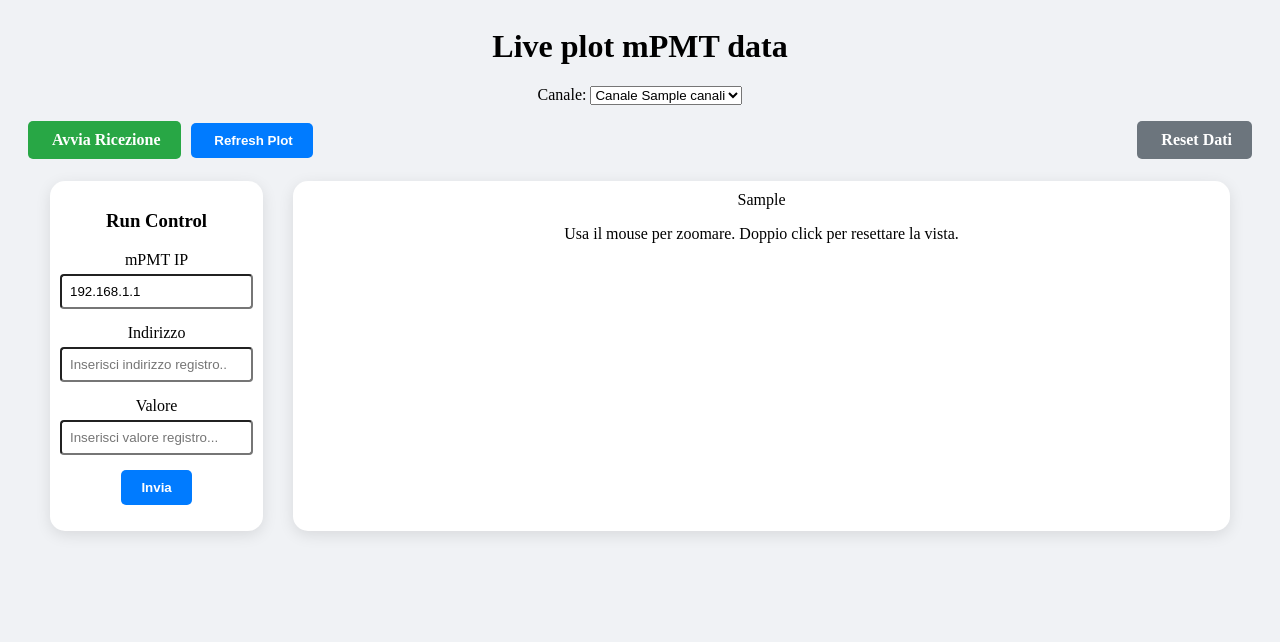
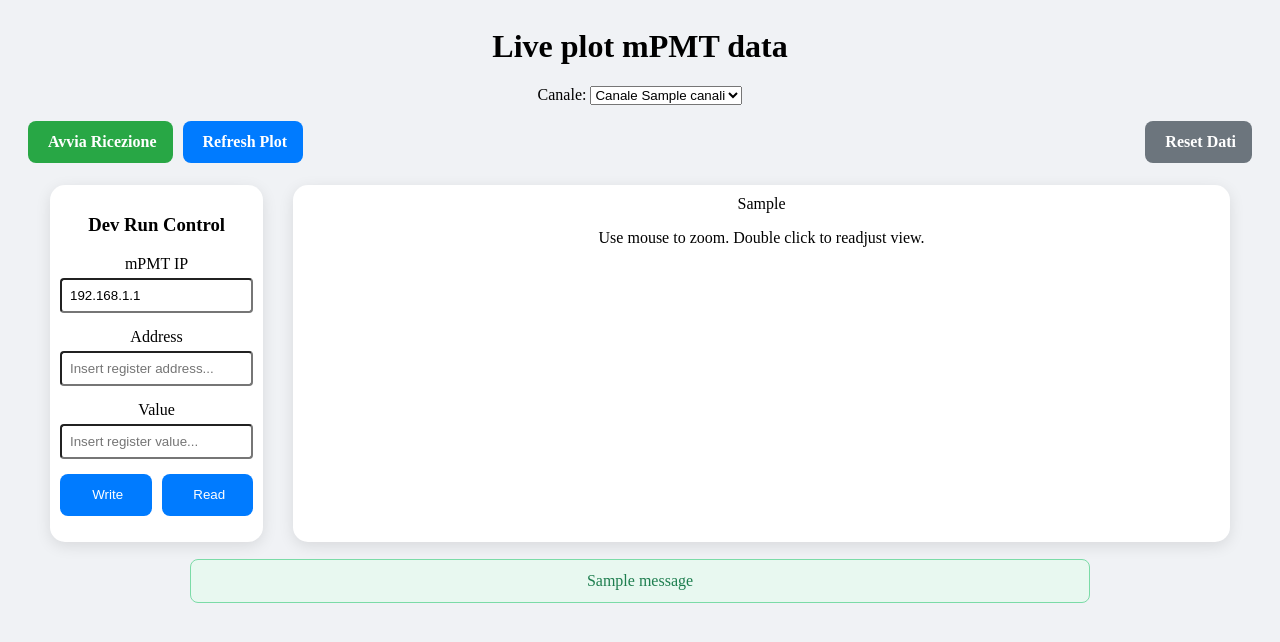
Before and after one commit to Ale-ander/mPMT-data-plotter, a Django app: template monitor/templates/monitor/home.html in a window 1280 px wide. Shown: the top 642 px of the page. Run offline with Django 5.2, Linux system fonts and the light colour scheme; the template is opened without the code that fills it: most values are stand-ins (such as "Sample title", 1, 10 or a date in 2020); one stand-in notice (Sample message) is shown; some web fonts are replaced.

Commit message:
Small fixes and all italian translated now to english

```diff
--- a/monitor/static/monitor/css/style.css
+++ b/monitor/static/monitor/css/home_style.css
@@ -1,9 +1,14 @@
-/* monitor/static/monitor/css/style.css */
+/* monitor/static/monitor/css/home_style.css */
 
 body {
     text-align: center;
     background: #f0f2f5;
     padding: 20px;
+}
+
+.channel-bar {
+    flex-direction: column;
+    gap: 15px;
 }
 
 .run-control-card,
@@ -34,20 +39,40 @@ body {
 }
 
 .btn {
-    padding: 10px 20px;
-    border-radius: 5px;
+    display: inline-flex;
+    align-items: center;
+    justify-content: center;
+    height: 42px;
+    box-sizing: border-box;
+    padding: 0 16px;
+    border: none;
+    border-radius: 8px;
+    line-height: 1;
     text-decoration: none;
+    cursor: pointer;
+    color: white;
     font-weight: bold;
-    color: white;
-    white-space: nowrap;
-    border: none;
-    cursor: pointer;
 }
 
 .btn-start { background: #28a745; }
 .btn-stop { background: #dc3545; }
 .btn-reset { background: #6c757d; }
-.btn-refresh, .btn-primary { background: #007bff; }
+.btn-refresh, .btn-send { background: #007bff; }
+.btn-read { background: #007bff; }
+
+/*Buttons for runcontrol card*/
+.button-row {
+    display: flex;
+    gap: 10px;
+    margin-top: 15px;
+    flex: 1;
+}
+
+.btn-send, .btn-read {
+    padding: 10px 10px;
+    flex: 1;
+    font-weight: normal;
+}
 
 input[type=range] {
     cursor: pointer;
@@ -75,3 +100,27 @@ input[type=range] {
     padding: 8px;
     border-radius: 4px;
 }
+
+.messages {
+    margin: 15px auto;
+    width: 90%;
+    max-width: 900px;
+}
+
+.message {
+    padding: 12px 16px;
+    border-radius: 8px;
+    font-weight: 500;
+}
+
+.message.success {
+    background: #e8f8f0;
+    color: #1e7e4f;
+    border: 1px solid #7bdba7;
+}
+
+.message.error {
+    background: #fdecea;
+    color: #a12622;
+    border: 1px solid #f5a7a3;
+}
--- a/monitor/templates/monitor/home.html
+++ b/monitor/templates/monitor/home.html
@@ -6,7 +6,7 @@
     <link rel="icon" type="image/x-icon" href="{% static 'monitor/image/favicon.ico' %}">
 
     <link rel="stylesheet" href="https://www.nerdfonts.com/assets/css/webfont.css">
-    <link rel="stylesheet" href="{% static 'monitor/css/style.css' %}">
+    <link rel="stylesheet" href="{% static 'monitor/css/home_style.css' %}">
 </head>
 <body>
 
@@ -23,7 +23,6 @@
     </form>
 </div>
 
-
 <div class="button-container">
     {% if stato_worker == "Attivo" %}
         <a href="/toggle_zmq/?azione=stop" class="btn btn-stop nf nf-oct-stop">&nbsp;Ferma Ricezione</a>
@@ -31,8 +30,9 @@
         <a href="/toggle_zmq/?azione=start" class="btn btn-start nf nf-cod-debug_start">&nbsp;Avvia Ricezione</a>
     {% endif %}
 
-    <button type="button" class="btn btn-refresh" onclick="location.reload();">
-        <i class="nf nf-oct-sync"></i>&nbsp;Refresh Plot</button>
+    <a href="javascript:location.reload();" class="btn btn-refresh">
+        <i class="nf nf-oct-sync"></i>&nbsp;Refresh Plot
+    </a>
 
     <div class="spacer"></div>
 
@@ -44,7 +44,7 @@
 
     <aside class="sidebar-controls">
         <div class="run-control-card">
-            <h3><i class="nf nf-md-remote"></i> Run Control</h3>
+            <h3><i class="nf nf-md-remote"></i> Dev Run Control</h3>
             <form id="command-form" action="/send_command/" method="POST">
                 {% csrf_token %}
                 <div class="control-group">
@@ -55,16 +55,21 @@
                        pattern="^(?:[0-9]{1,3}\.){3}[0-9]{1,3}$">
                 </div>
                 <div class="control-group">
-                    <label>Indirizzo</label>
-                    <input type="number" name="address" placeholder="Inserisci indirizzo registro...">
+                    <label>Address</label>
+                    <input type="number" name="address" placeholder="Insert register address...">
                 </div>
                 <div class="control-group">
-                    <label>Valore</label>
-                    <input type="number" name="valore" placeholder="Inserisci valore registro...">
+                    <label>Value</label>
+                    <input type="number" name="valore" placeholder="Insert register value...">
                 </div>
-                <button type="submit" class="btn btn-primary">
-                    <i class="nf nf-fa-paper_plane"></i> Invia
-                </button>
+                <div class="button-row">
+                    <button type="submit" name="action" value="send" class="btn btn-send">
+                        <i class="nf nf-fa-paper_plane"></i>&nbsp;Write
+                    </button>
+                    <button type="submit" name="action" value="read" class="btn btn-read">
+                        <i class="nf nf-md-magnify"></i>&nbsp;Read
+                    </button>
+                </div>
             </form>
         </div>
     </aside>
@@ -75,17 +80,28 @@
                 {{ plot_html|safe }}
             </div>
             <p class="caption">
-                Usa il mouse per zoomare. Doppio click per resettare la vista.
+                Use mouse to zoom. Double click to readjust view.
             </p>
         {% else %}
             <div class="no-data">
-                <p>Nessun dato disponibile per il Canale {{ canale_attuale }}.</p>
+                <p>No data for Channel {{ canale_attuale }}</p>
             </div>
         {% endif %}
     </main>
 
+</div>
 
-</div>
+
+{% if messages %}
+    <div class="messages">
+        {% for message in messages %}
+            <div class="message {{ message.tags }}">
+                {{ message }}
+            </div>
+        {% endfor %}
+    </div>
+{% endif %}
+
 
 
 </body>
```
Also changed, not shown: monitor/views.py (+17 -10 lines).
